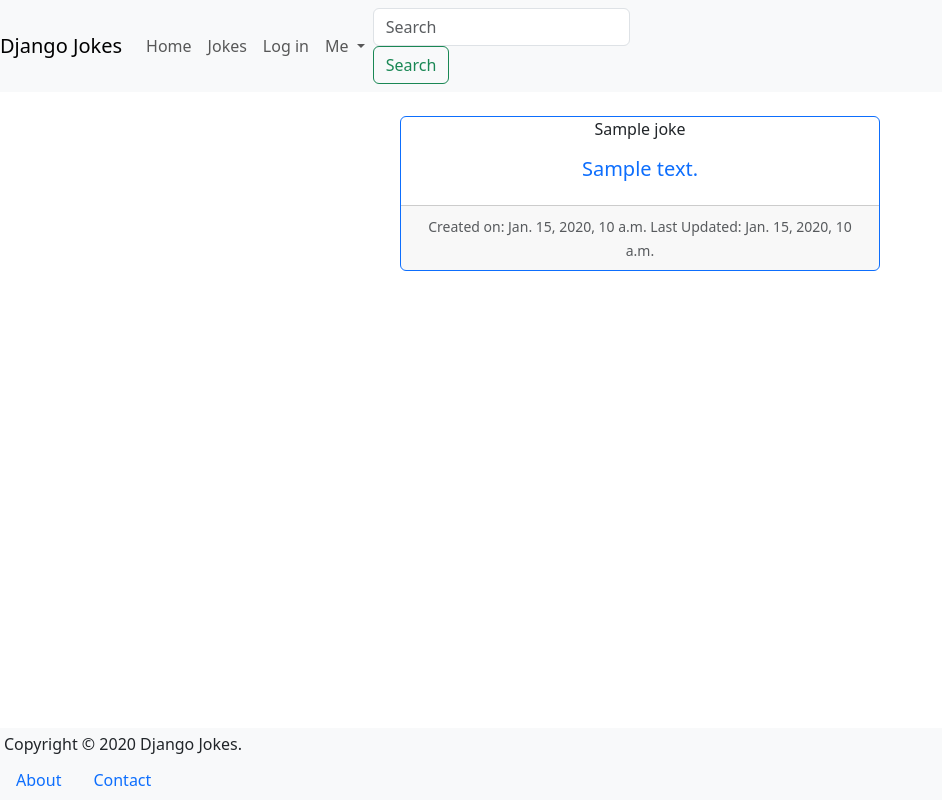
After one commit to PupaKevin/djangojokes.com, a Django app: a page that uses templates/_base.html in a window 1280 px wide. The commit adds this page. Shown: the whole page, without its empty margins (0-942 px from the left). Run offline with Django 4.2, Linux system fonts and the light colour scheme; tables that the repository leaves empty hold one stand-in row (values such as "Sample post"); some libraries are stand-ins or nearby versions.

Commit message:
detail jokes and ABsolutre URL

```diff
--- a/jokes/models.py
+++ b/jokes/models.py
@@ -1,4 +1,6 @@
 from django.db import models
+from django.urls import reverse
+
 
 # Create your models here.
 
@@ -9,5 +11,8 @@ class Joke(models.Model):
     created = models.DateTimeField(auto_now_add=True)
     updated = models.DateTimeField(auto_now=True)
 
+    def get_absolute_url(self):
+        return reverse('jokes:detail', args=[str(self.pk)])
+
     def _str_(self):
         return self.question
--- a/jokes/urls.py
+++ b/jokes/urls.py
@@ -1,4 +1,8 @@
 from django.urls import path
+from .views import JokeDetailView, JokeListView
 
 app_name = 'jokes'
-urlpatterns = []
+urlpatterns = [
+    path('joke/<int:pk>/', JokeDetailView.as_view(), name='detail'),
+    path('', JokeListView.as_view(), name='list'),
+]
--- a/jokes/views.py
+++ b/jokes/views.py
@@ -1,3 +1,12 @@
-from django.shortcuts import render
+from django.views.generic import DetailView, ListView
+
+from .models import Joke
+
 
 # Create your views here.
+class JokeDetailView(DetailView):
+    model = Joke
+
+
+class JokeListView(ListView):
+    model = Joke
--- a/templates/_base.html
+++ b/templates/_base.html
@@ -29,7 +29,7 @@
           </a>
         </li>
         <li class="nav-item">
-          <a class="nav-link" href="#">Jokes</a>
+          <a class="nav-link" href="{% url 'jokes:list' %}">Jokes</a>
         </li>
         <li class="nav-item">
           <a class="nav-link" href="#">Log in</a>
--- /dev/null
+++ b/templates/jokes/joke_detail.html
@@ -0,0 +1,18 @@
+{% extends "_base.html" %}
+
+{% block title %} Jokes {% endblock %}
+{% block main %}
+    <div class="card border-primary m-auto mb-10 text-center"
+        style="max-width: 30rem">
+        <div class="card-reader">{{joke.question }}</div>
+        <div class="card-body text-primary">
+                <h5 class="card-title">{{ joke.answer }}</h5>
+        </div>
+        <div class="card-footer">
+            <small class = "text-muted">
+                Created on: {{joke.created }}
+                Last Updated: {{joke.updated}}
+            </small>
+        </div>
+    </div>
+{%endblock%}
```
Also changed, not shown: templates/jokes/joke_list.html (added, +11 -0 lines).
